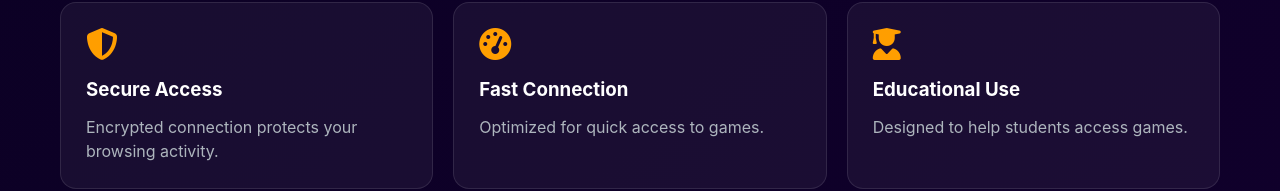
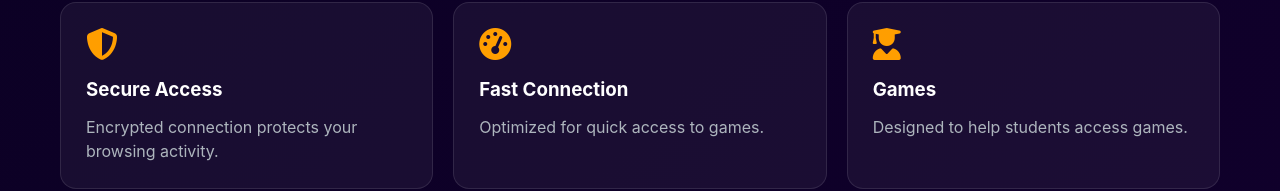
Before and after one commit to jokiller1011/Bulk-Unblocker-v3, a plain HTML site: page index.html in a window 1280 px wide. Shown: the part 871-1062 px from the top of the page. Drawn offline with Linux system fonts and the light colour scheme.

Commit message:
Change heading from 'Educational Use' to 'Games'

```diff
--- a/index.html
+++ b/index.html
@@ -427,7 +427,7 @@
             </div>
             <div class="feature-card">
                 <i class="fas fa-user-graduate feature-icon"></i>
-                <h3>Educational Use</h3>
+                <h3>Games</h3>
                 <p>Designed to help students access games.</p>
             </div>
         </div>
```
